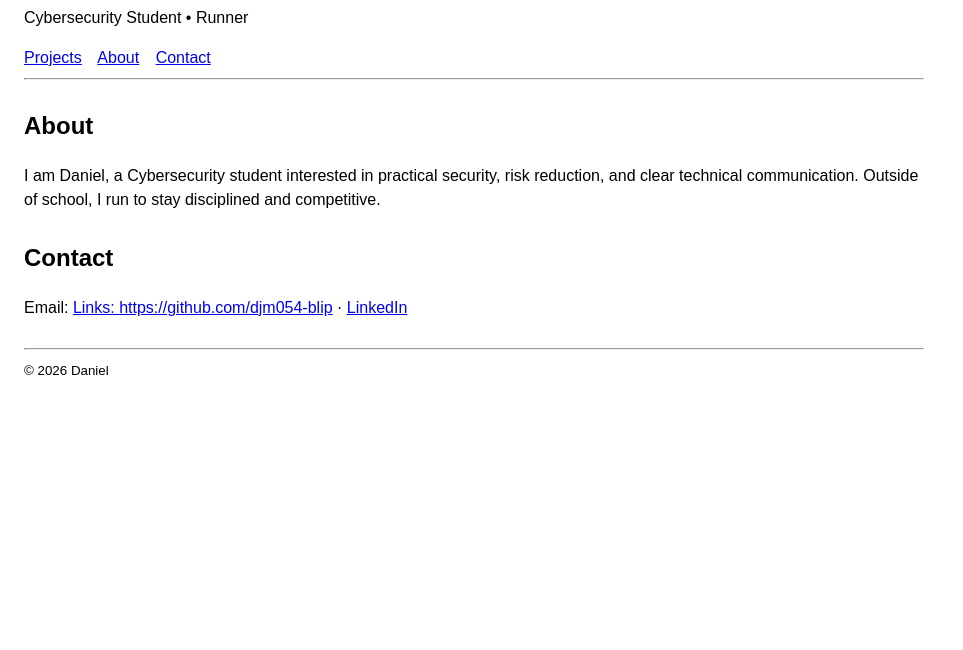
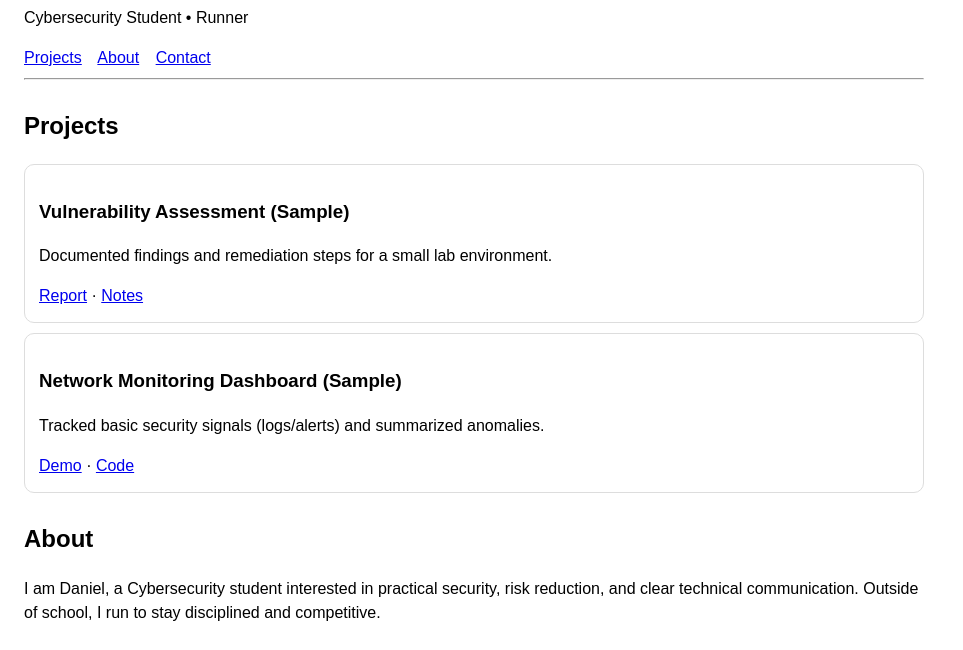
Before and after one commit to djm054-blip/Runner101, a plain HTML site: page index.html in a window 1280 px wide. Shown: the part 109-759 px from the top of the page, without its empty margins (0-963 px from the left). Drawn offline with Linux system fonts and the light colour scheme.

Commit message:
Update index.html

```diff
--- a/index.html
+++ b/index.html
@@ -23,6 +23,21 @@
     <hr />
   </header>
 
+  <section id="projects">
+    <h2>Projects</h2>
+
+    <div class="card">
+      <h3>Vulnerability Assessment (Sample)</h3>
+      <p>Documented findings and remediation steps for a small lab environment.</p>
+      <a href="#">Report</a> · <a href="#">Notes</a>
+    </div>
+
+    <div class="card">
+      <h3>Network Monitoring Dashboard (Sample)</h3>
+      <p>Tracked basic security signals (logs/alerts) and summarized anomalies.</p>
+      <a href="#">Demo</a> · <a href="#">Code</a>
+    </div>
+  </section>
 
   <section id="about">
     <h2>About</h2>
@@ -34,8 +49,8 @@
 
   <section id="contact">
     <h2>Contact</h2>
-    <p>Email: <a href="mailto:danielxcmejias0@gmail.com>danielxcmejias0@gmail.com</a></p>
-    <p>Links: <a href="https://github.com/">https://github.com/djm054-blip</a> · <a href="https://www.linkedin.com/">LinkedIn</a></p>
+    <p>Email: <a href="mailto:danielxcmejias0@gmail.com">danielxcmejias0@gmail.com</a></p>
+    <p>GitHub: <a href="https://github.com/djm054-blip" target="_blank" rel="noreferrer">github.com/djm054-blip</a></p>
   </section>
 
   <footer><hr /><small>© <span id="y"></span> Daniel</small></footer>
```
